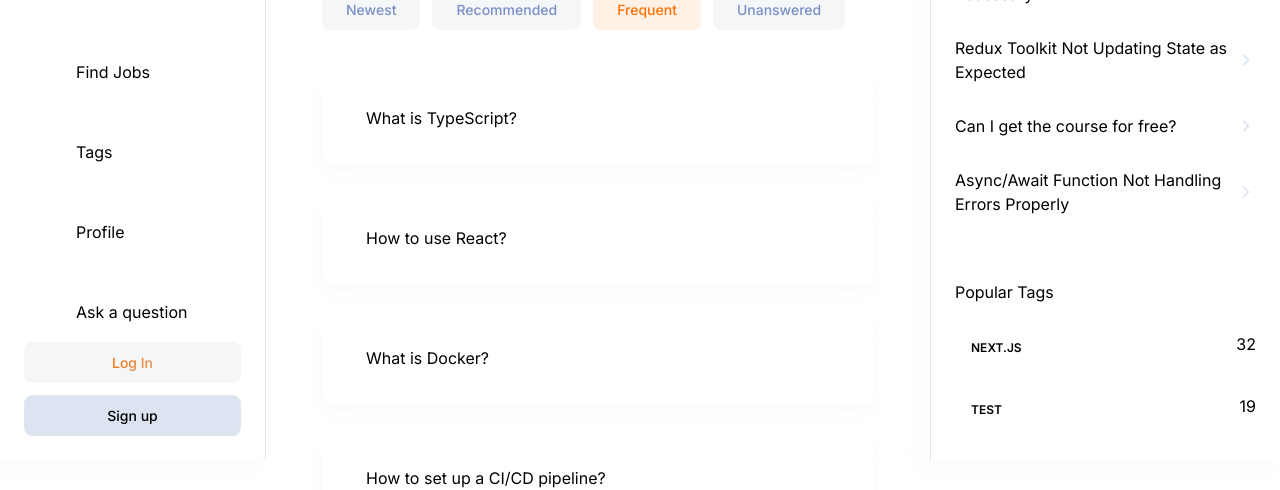
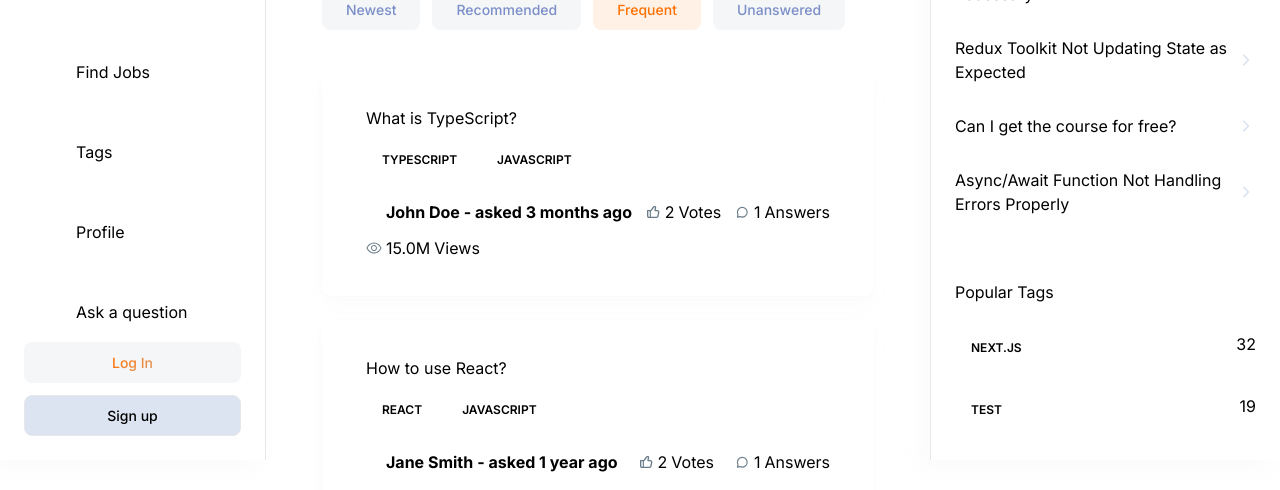
Before and after one commit to Thirana/DevFlow, a Next.js app: page / in a window 1280 px wide. Shown: the part 340-830 px from the top of the page. Built offline with nearby package versions, Linux system fonts and the light colour scheme; no server answers.

Commit message:
completed question card component UI and required util functions

```diff
--- a/app/(root)/(home)/page.tsx
+++ b/app/(root)/(home)/page.tsx
@@ -22,16 +22,16 @@ const questions = [
       picture: "https://example.com/picture1.jpg",
     },
     upvotes: ["user1", "user2"],
-    views: 100,
+    views: 15000000,
     answers: [
       {
         _id: "1",
         author: "user3",
         text: "TypeScript is a superset of JavaScript.",
-        createdAt: new Date("2023-01-01T10:30:00Z"),
+        createdAt: new Date("2024-07-01T10:30:00Z"),
       },
     ],
-    createdAt: new Date("2023-01-01T10:00:00Z"),
+    createdAt: new Date("2024-05-01T10:00:00Z"),
   },
   {
     _id: "2",
@@ -46,7 +46,7 @@ const questions = [
       picture: "https://example.com/picture2.jpg",
     },
     upvotes: ["user3", "user4"],
-    views: 200,
+    views: 200500,
     answers: [
       {
         _id: "2",
--- a/app/(root)/layout.tsx
+++ b/app/(root)/layout.tsx
@@ -15,7 +15,6 @@ const Layout = ({ children }: { children: React.ReactNode }) => {
         </section>
         <RightSideBar />
       </div>
-      Toaster
     </main>
   );
 };
--- a/components/cards/QuestionCard.tsx
+++ b/components/cards/QuestionCard.tsx
@@ -1,4 +1,8 @@
+import Link from "next/link";
 import React from "react";
+import RenderTag from "../shared/RenderTag";
+import Metric from "../shared/Metric";
+import { getTimestamp, formatAndDivideNumber } from "@/lib/utils";
 
 interface QuestionProps {
   _id: string;
@@ -29,7 +33,57 @@ const QuestionCard = ({
   createdAt,
 }: QuestionProps) => {
   return (
-    <div className="card-wrapper rounded-[10px] p-9 sm:px-11">{title}</div>
+    <div className="card-wrapper rounded-[10px] p-9 sm:px-11">
+      <div className="flex flex-col-reverse items-start justify-between gap-5 sm:flex-row">
+        <div>
+          <span className="small-regular text-dark400_light700 mb-2 line-clamp-1 flex sm:hidden">
+            {getTimestamp(createdAt)}
+          </span>
+          <Link href={`/question/${_id}`}>
+            <h3 className="sm:h3-semibold base-semibold text-dark200_light900 line-clamp-1 flex-1">
+              {title}
+            </h3>
+          </Link>
+        </div>
+      </div>
+      <div className="mt-3.5 flex flex-wrap gap-2">
+        {tags.map((tag) => (
+          <RenderTag key={tag._id} _id={tag._id} name={tag.name} />
+        ))}
+      </div>
+      <div className="flex-between mt-6 w-full flex-wrap gap-3">
+        <Metric
+          imgUrl="/assets/icons/avatar.svg"
+          alt="user"
+          value={author.name}
+          title={` - asked ${getTimestamp(createdAt)}`}
+          href={`/profile/${author._id}`}
+          isAuthor
+          textStyles="small-medium font-bold text-dark400_light700"
+        />
+        <Metric
+          imgUrl="/assets/icons/like.svg"
+          alt="Upvotes"
+          value={formatAndDivideNumber(upvotes.length)}
+          title="Votes"
+          textStyles="small-medium text-dark400_light800"
+        />
+        <Metric
+          imgUrl="/assets/icons/message.svg"
+          alt="message"
+          value={formatAndDivideNumber(answers.length)}
+          title="Answers"
+          textStyles="small-medium text-dark400_light800"
+        />
+        <Metric
+          imgUrl="/assets/icons/eye.svg"
+          alt="eyes"
+          value={formatAndDivideNumber(views)}
+          title="Views"
+          textStyles="small-medium text-dark400_light800"
+        />
+      </div>
+    </div>
   );
 };
 
--- /dev/null
+++ b/components/shared/Metric.tsx
@@ -0,0 +1,57 @@
+import Image from "next/image";
+import Link from "next/link";
+import React from "react";
+
+interface MetricProps {
+  imgUrl: string;
+  alt: string;
+  value: string | number;
+  title: string;
+  href?: string;
+  textStyles?: string;
+  isAuthor?: boolean;
+}
+
+const Metric = ({
+  imgUrl,
+  alt,
+  value,
+  title,
+  href,
+  textStyles,
+  isAuthor,
+}: MetricProps) => {
+  const metricContent = (
+    <>
+      <Image
+        src={imgUrl}
+        width={16}
+        height={16}
+        alt={alt}
+        className={`object-contain ${href ? "rounded-full" : ""}`}
+      />
+
+      <p className={`${textStyles} flex items-center justify-center gap-1`}>
+        {value}
+
+        <span
+          className={`small-regular line-clamp-1 ${isAuthor ? " max-sm:hidden" : ""}`}
+        >
+          {title}
+        </span>
+      </p>
+    </>
+  );
+
+  if (href) {
+    return (
+      <Link href={href} className="flex-center  gap-1">
+        {metricContent}
+      </Link>
+    );
+  }
+
+  return <div className="flex-center flex-wrap gap-1">{metricContent}</div>;
+};
+
+export default Metric;
--- a/lib/utils.ts
+++ b/lib/utils.ts
@@ -1,6 +1,54 @@
-import { type ClassValue, clsx } from "clsx"
-import { twMerge } from "tailwind-merge"
+import { type ClassValue, clsx } from "clsx";
+import { twMerge } from "tailwind-merge";
 
 export function cn(...inputs: ClassValue[]) {
-  return twMerge(clsx(inputs))
+  return twMerge(clsx(inputs));
 }
+
+export const getTimestamp = (createdAt: Date): string => {
+  const now = new Date();
+  const timeDifference = now.getTime() - createdAt.getTime();
+
+  // Define time intervals in milliseconds
+  const minute = 60 * 1000;
+  const hour = 60 * minute;
+  const day = 24 * hour;
+  const week = 7 * day;
+  const month = 30 * day;
+  const year = 365 * day;
+
+  if (timeDifference < minute) {
+    const seconds = Math.floor(timeDifference / 1000);
+    return `${seconds} ${seconds === 1 ? "second" : "seconds"} ago`;
+  } else if (timeDifference < hour) {
+    const minutes = Math.floor(timeDifference / minute);
+    return `${minutes} ${minutes === 1 ? "minute" : "minutes"} ago`;
+  } else if (timeDifference < day) {
+    const hours = Math.floor(timeDifference / hour);
+    return `${hours} ${hours === 1 ? "hour" : "hours"} ago`;
+  } else if (timeDifference < week) {
+    const days = Math.floor(timeDifference / day);
+    return `${days} ${days === 1 ? "day" : "days"} ago`;
+  } else if (timeDifference < month) {
+    const weeks = Math.floor(timeDifference / week);
+    return `${weeks} ${weeks === 1 ? "week" : "weeks"} ago`;
+  } else if (timeDifference < year) {
+    const months = Math.floor(timeDifference / month);
+    return `${months} ${months === 1 ? "month" : "months"} ago`;
+  } else {
+    const years = Math.floor(timeDifference / year);
+    return `${years} ${years === 1 ? "year" : "years"} ago`;
+  }
+};
+
+export const formatAndDivideNumber = (num: number): string => {
+  if (num >= 1000000) {
+    const formattedNum = (num / 1000000).toFixed(1);
+    return `${formattedNum}M`;
+  } else if (num >= 1000) {
+    const formattedNum = (num / 1000).toFixed(1);
+    return `${formattedNum}K`;
+  } else {
+    return num.toString();
+  }
+};
```
